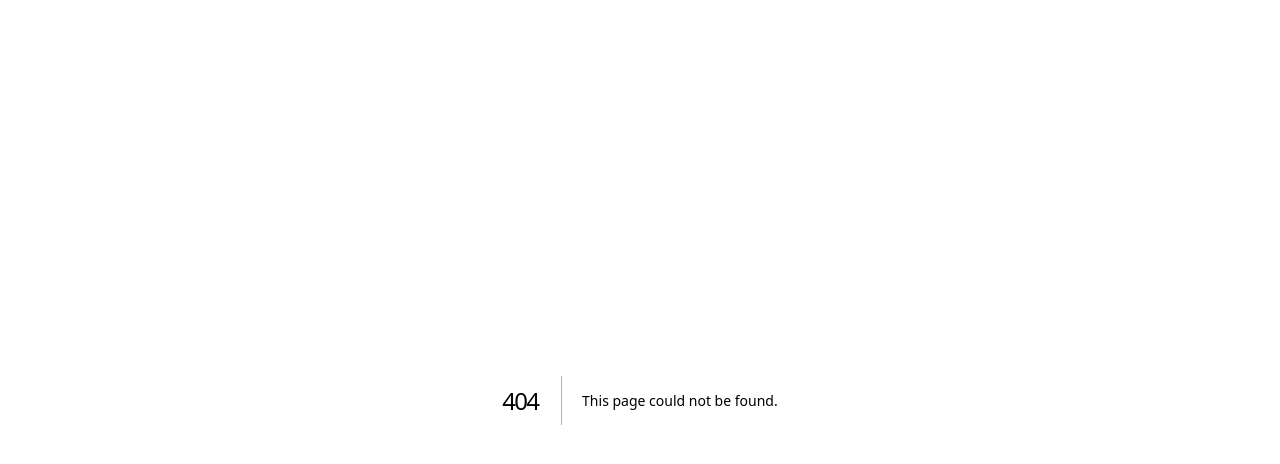
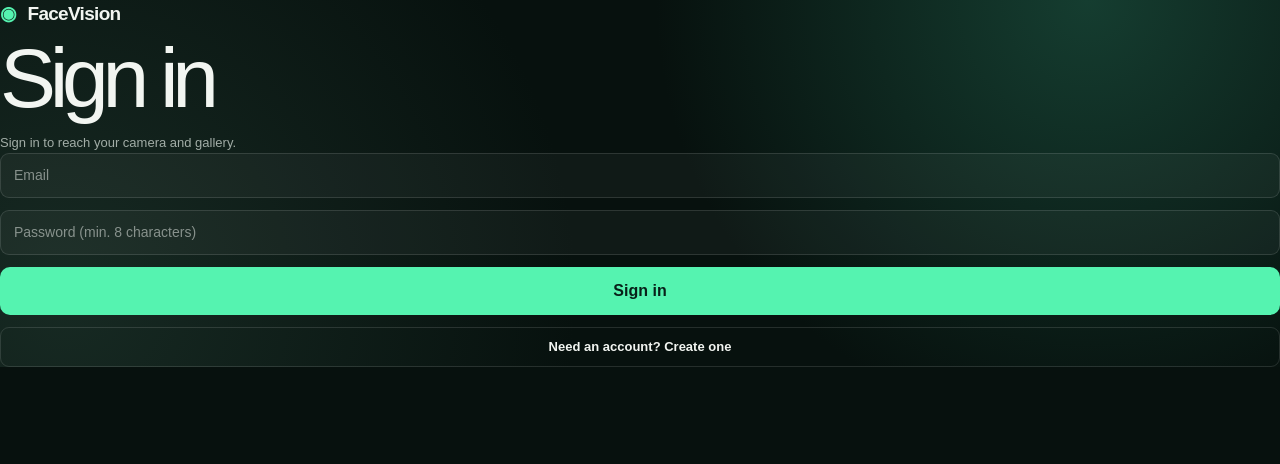
Before and after one commit to Pranjulrathour/FACEVISION-NEXTUPGRAD-, a Next.js app in the folder frontend/: page /login in a window 1280 px wide. Before the commit this address had no page. Shown: the top 464 px of the page. Built offline with nearby package versions, Linux system fonts and the light colour scheme.

Commit message:
feat(frontend): add /login page skeleton (email/password, mode toggle)
Dedicated sign-in/create-account page, form fields and login/register
toggle only -- submit logic follows in the next commit. Already
redirects home if a session is already stored.

```diff
--- /dev/null
+++ b/frontend/src/app/login/page.tsx
@@ -0,0 +1,73 @@
+"use client";
+
+import { useEffect, useState } from "react";
+import { useRouter } from "next/navigation";
+import Link from "next/link";
+import { getStoredSession } from "@/lib/auth-client";
+
+export default function LoginPage() {
+  const router = useRouter();
+  const [mode, setMode] = useState<"login" | "register">("login");
+  const [email, setEmail] = useState("");
+  const [password, setPassword] = useState("");
+  const [displayName, setDisplayName] = useState("");
+  const [error, setError] = useState<string | null>(null);
+  const [busy, setBusy] = useState(false);
+
+  useEffect(() => {
+    if (getStoredSession()) router.replace("/");
+  }, [router]);
+
+  return (
+    <main className="auth-page">
+      <div className="auth-page-card">
+        <Link className="brand" href="/">
+          <span>◉</span> FaceVision
+        </Link>
+        <h1>{mode === "login" ? "Sign in" : "Create your account"}</h1>
+        <p className="muted small">
+          {mode === "login"
+            ? "Sign in to reach your camera and gallery."
+            : "An account is required before you can use the app."}
+        </p>
+
+        <div className="auth-form">
+          <input
+            type="email"
+            placeholder="Email"
+            value={email}
+            onChange={(e) => setEmail(e.target.value)}
+          />
+          {mode === "register" && (
+            <input
+              type="text"
+              placeholder="Display name (optional)"
+              value={displayName}
+              onChange={(e) => setDisplayName(e.target.value)}
+            />
+          )}
+          <input
+            type="password"
+            placeholder="Password (min. 8 characters)"
+            value={password}
+            onChange={(e) => setPassword(e.target.value)}
+          />
+          {error && <p className="auth-error">{error}</p>}
+          <button className="primary-btn" disabled={busy}>
+            {busy ? "Please wait…" : mode === "login" ? "Sign in" : "Create account"}
+          </button>
+          <button
+            className="ghost-btn"
+            type="button"
+            onClick={() => {
+              setMode(mode === "login" ? "register" : "login");
+              setError(null);
+            }}
+          >
+            {mode === "login" ? "Need an account? Create one" : "Already have an account? Sign in"}
+          </button>
+        </div>
+      </div>
+    </main>
+  );
+}
```
